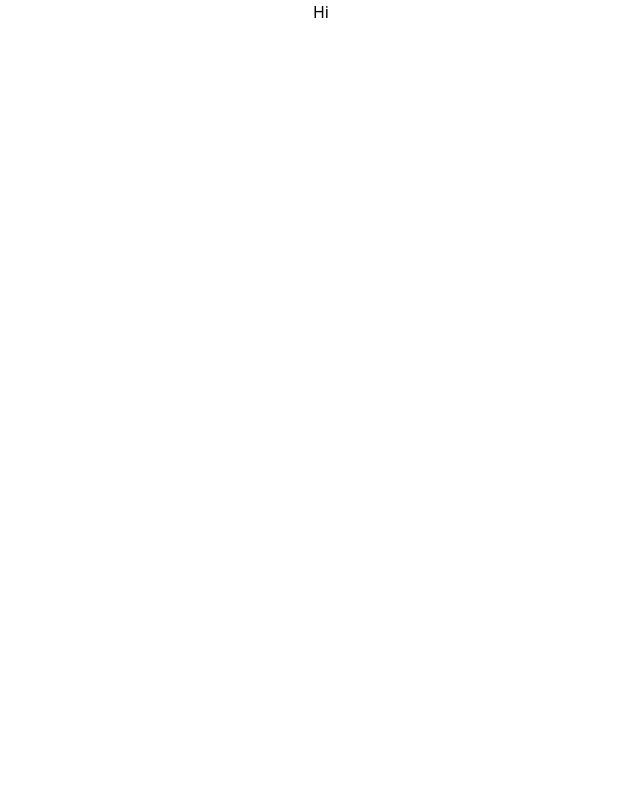
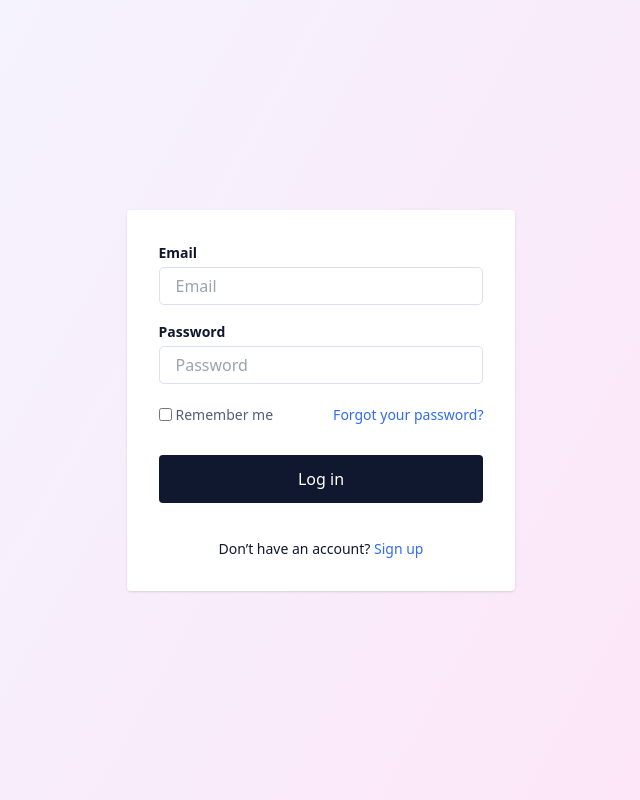
Before and after one commit to Sai-02/blog-site, a React (Create React App) app in the folder frontend/: page /login in a window 1280 px wide. Shown: the whole page, without its empty margins (319-959 px from the left). Built offline with nearby package versions, Linux system fonts and the light colour scheme.

Commit message:
[add]: Login/ Signup pages added

```diff
--- a/frontend/src/App.js
+++ b/frontend/src/App.js
@@ -1,5 +1,22 @@
+import { BrowserRouter as Router, Routes, Route } from "react-router-dom";
+import Login from "./components/Login/Login";
+import Signup from "./components/Signup/Signup";
 function App() {
-  return <div className="text-center">Hi </div>;
+  return (
+    <div
+      className="text-center w-screen h-screen"
+      style={{
+        background: "linear-gradient(119.36deg, #F3F7FF 0%, #FEE2F6 100%)",
+      }}
+    >
+      <Router>
+        <Routes>
+          <Route path="/login" element={<Login />} />
+          <Route path="/signup" element={<Signup />} />
+        </Routes>
+      </Router>
+    </div>
+  );
 }
 
 export default App;
--- /dev/null
+++ b/frontend/src/components/Login/Login.js
@@ -0,0 +1,62 @@
+import React from "react";
+import { Link } from "react-router-dom";
+const Login = () => {
+  return (
+    <div className="h-screen w-screen flex bg-[white] xs:bg-[transparent] xs:items-center justify-center">
+      <div className="bg-white rounded p-4 pt-8 xs:p-8 xs:shadow">
+        <div className="grid gap-4">
+          <div className="grid gap-1">
+            <label
+              htmlFor=""
+              className="text-left text-[14px] text-[#10182F] font-bold"
+            >
+              Email
+            </label>
+            <input
+              type="text"
+              className="rounded-[5px] border border-[#DAE1F5] outline-none px-4 py-[6px]"
+              placeholder="Email"
+            />
+          </div>
+          <div className="grid gap-1">
+            <label
+              htmlFor=""
+              className="text-left text-[14px] text-[#10182F] font-bold"
+            >
+              Password
+            </label>
+            <input
+              type="text"
+              className="rounded-[5px] border border-[#DAE1F5] outline-none px-4 py-[6px]"
+              placeholder="Password"
+            />
+          </div>
+        </div>
+        <div className="flex flex-col gap-4 xs:flex-row justify-between xs:gap-[60px] mt-[20px]">
+          <div className="flex items-center justify-center gap-1">
+            <input type="checkbox" className="" />
+            <span className="text-[#545D7A] text-[14px] text-center">
+              Remember me
+            </span>
+          </div>
+          <div className=" text-[#306BF3] text-[14px] cursor-pointer">
+            Forgot your password?
+          </div>
+        </div>
+        <div className="mt-[30px]">
+          <button className="bg-[#10182F] text-white py-3 w-full rounded">
+            Log in
+          </button>
+        </div>
+        <div className="mt-[35px] text-[#10182F] text-[14px]">
+          Don’t have an account?{" "}
+          <Link to="/signup">
+            <span className="text-[#306BF3] cursor-pointer">Sign up</span>
+          </Link>
+        </div>
+      </div>
+    </div>
+  );
+};
+
+export default Login;
--- /dev/null
+++ b/frontend/src/components/Signup/Signup.js
@@ -0,0 +1,67 @@
+import React from "react";
+import { Link } from "react-router-dom";
+const Signup = () => {
+  return (
+    <div className="h-screen w-screen flex bg-[white] xs:bg-[transparent] xs:items-center justify-center">
+      <div className="bg-white rounded p-4 pt-8 xs:p-8 xs:shadow xs:w-[400px]">
+        <h1 className="text-center text-[#10182F] font-bold text-[1.2rem] mb-[2rem] ">
+          Sign up
+        </h1>
+        <div className="grid gap-4">
+          <div className="grid gap-1">
+            <label
+              htmlFor=""
+              className="text-left text-[14px] text-[#10182F] font-bold"
+            >
+              Name
+            </label>
+            <input
+              type="text"
+              className="rounded-[5px] border border-[#DAE1F5] outline-none px-4 py-[6px]"
+              placeholder="Name"
+            />
+          </div>
+          <div className="grid gap-1">
+            <label
+              htmlFor=""
+              className="text-left text-[14px] text-[#10182F] font-bold"
+            >
+              Email
+            </label>
+            <input
+              type="text"
+              className="rounded-[5px] border border-[#DAE1F5] outline-none px-4 py-[6px]"
+              placeholder="Email"
+            />
+          </div>
+          <div className="grid gap-1">
+            <label
+              htmlFor=""
+              className="text-left text-[14px] text-[#10182F] font-bold"
+            >
+              Password
+            </label>
+            <input
+              type="text"
+              className="rounded-[5px] border border-[#DAE1F5] outline-none px-4 py-[6px]"
+              placeholder="Password"
+            />
+          </div>
+        </div>
+        <div className="mt-[30px]">
+          <button className="bg-[#10182F] text-white py-3 w-full rounded">
+            Sign Up
+          </button>
+        </div>
+        <div className="mt-[35px] text-[#10182F] text-[14px]">
+          Already have an account?{" "}
+          <Link to="/login">
+            <span className="text-[#306BF3] cursor-pointer">Log in</span>
+          </Link>
+        </div>
+      </div>
+    </div>
+  );
+};
+
+export default Signup;
--- a/frontend/src/index.css
+++ b/frontend/src/index.css
@@ -7,3 +7,6 @@
   padding: 0;
   box-sizing: border-box;
 }
+input {
+  outline: none;
+}
```
